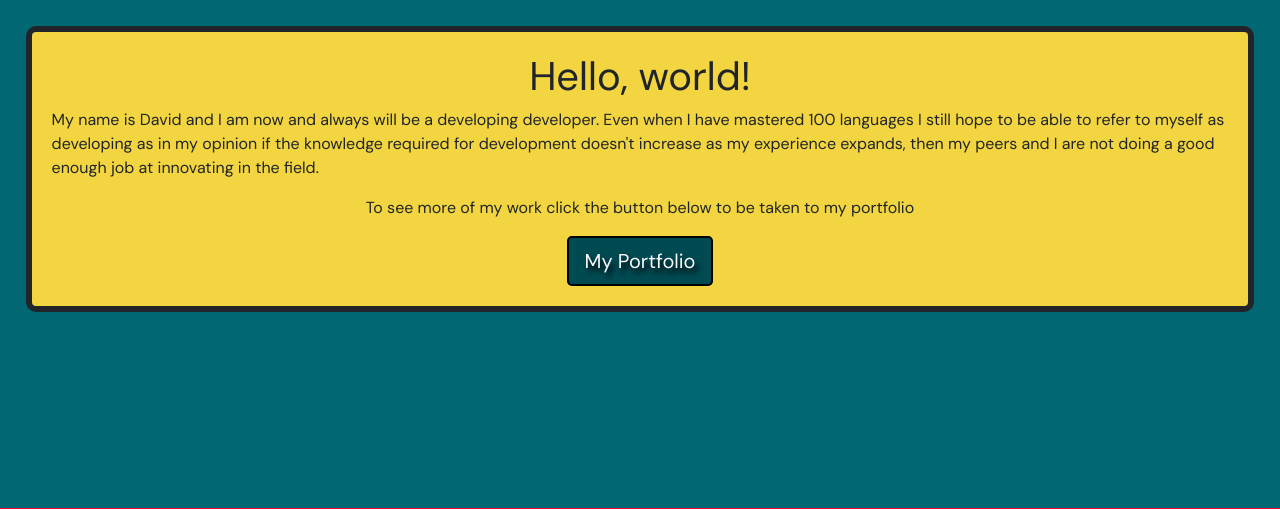
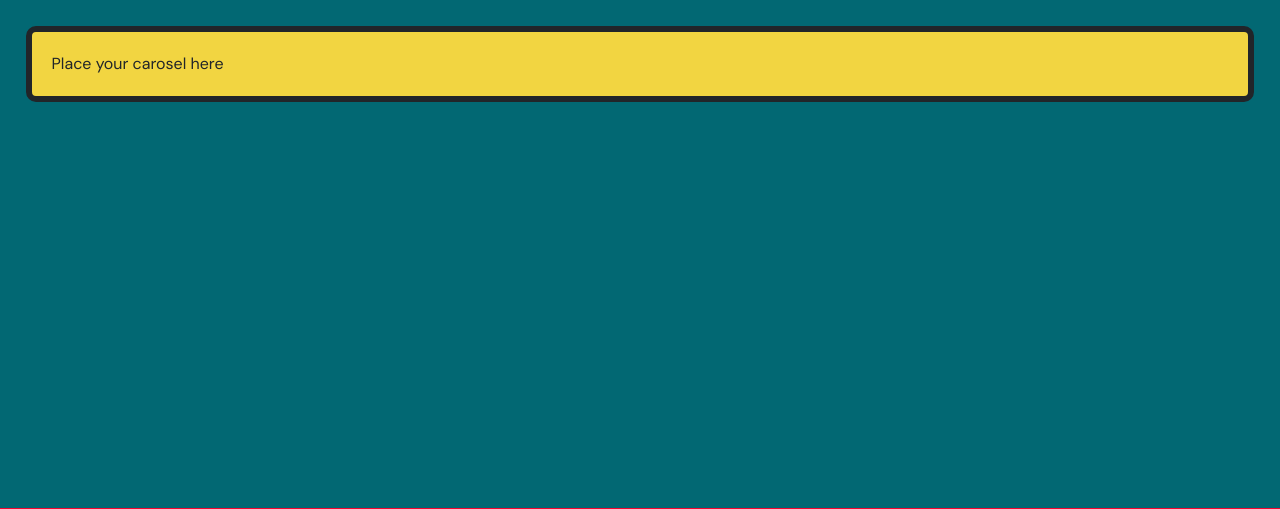
Before and after one commit to dnlbowers/Portfolio-site, a Django app: template portfolio/templates/portfolio/portfolio.html in a window 1280 px wide. Shown: the part 144-653 px from the top of the page. Run offline with Django 3.2, Linux system fonts and the light colour scheme; the template is opened without the code that fills it, so the values that code supplies are empty; some libraries are stand-ins or nearby versions.

```diff
--- a/portfolio/models.py
+++ b/portfolio/models.py
@@ -15,7 +15,7 @@ class Project(models.Model):
     slug = models.SlugField(max_length=255, unique=True, blank=True)
     hosted_url = models.URLField(max_length=200, blank=True)
     repo_url = models.URLField(max_length=200, blank=True)
-    screenshot = models.ImageField(upload_to='media/portfolio-screenshots/', blank=True)
+    screenshot = models.ImageField(upload_to='portfolio-screenshots/', blank=True)
     completion_date = models.DateField(blank=True, null=True)
     project_type = models.IntegerField(choices=TYPE, default=0)
 
--- a/portfolio/templates/portfolio/portfolio.html
+++ b/portfolio/templates/portfolio/portfolio.html
@@ -5,21 +5,7 @@
 <main>
     <div class="main-bg">
         <article class="content-index">
-            <h1 class="text-center">Hello, world!</h1>
-            <p>
-                My name is David and I am now and always will be a developing developer. Even when I have mastered 100
-                languages
-                I still hope to be able to refer to myself as developing as in my opinion if the knowledge required for
-                development
-                doesn't increase as my experience expands, then my peers and I are not doing a good enough job at innovating
-                in the field.
-            </p>
-            <p class="text-center">
-                To see more of my work click the button below to be taken to my portfolio
-            </p>
-            <button id=index-Portfolio-btn class="btn btn-lg d-block text-center text-light" href="#" role="button">
-                My Portfolio
-                </button>
+            Place your carosel here
         </article>
     </div>
 </main>
--- a/portfolio/urls.py
+++ b/portfolio/urls.py
@@ -2,5 +2,5 @@ from django.urls import path
 from . import views
 
 urlpatterns = [
-    path('/', views.PortfolioPage.as_view(), name='portfolio'),
+    path('', views.PortfolioPage.as_view(), name='portfolio'),
 ]
```
Also changed, not shown: db.sqlite3, media/portfolio-screenshots/battleships.jpg (renamed from media/media/portfolio-screenshots/battleships.jpg), media/portfolio-screenshots/blackjack.jpg (renamed from media/media/portfolio-screenshots/blackjack.jpg), media/portfolio-screenshots/jobs-a-gooden.JPG (renamed from media/media/portfolio-screenshots/jobs-a-gooden.JPG), media/portfolio-screenshots/modern-buddism.jpg (renamed from media/media/portfolio-screenshots/modern-buddism.jpg), portfolio/migrations/0003_alter_project_screenshot.py (added).
